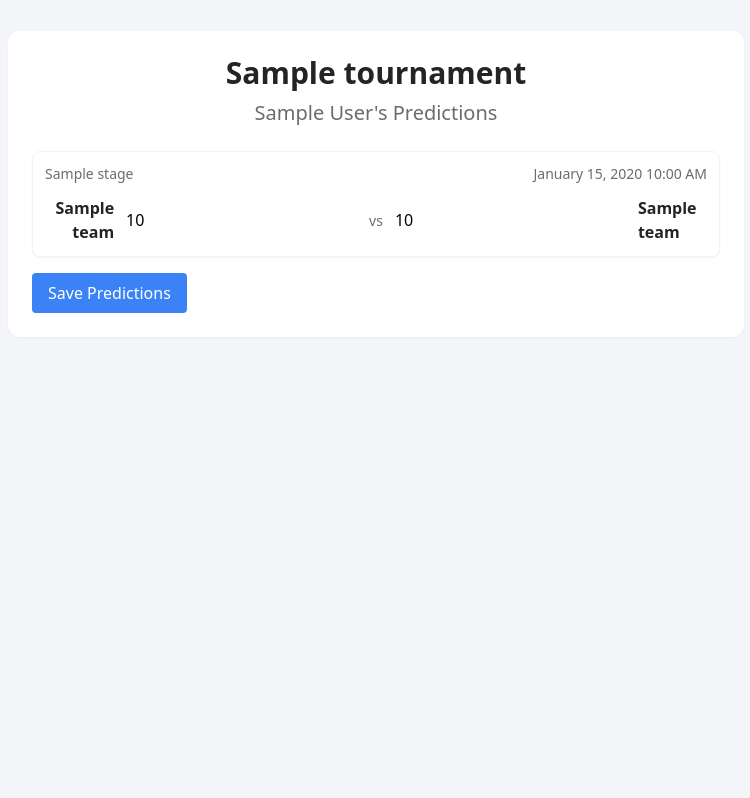
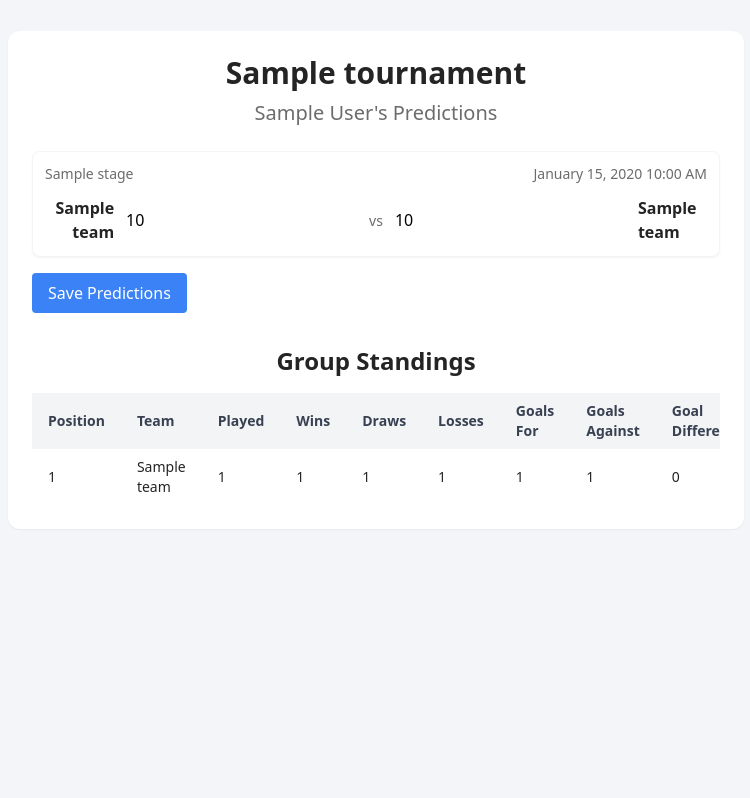
Before and after one commit to idanmel/hahimur, a Django app: page /tournaments/stage/1/friend/1/predictions/ in a window 1280 px wide. Shown: the part 117-915 px from the top of the page, without its empty margins (264-1014 px from the left). Run offline with Django 5.2, Linux system fonts and the light colour scheme; tables that the repository leaves empty hold one stand-in row (values such as "Sample post"); some libraries are stand-ins or nearby versions.

Commit message:
added group standings

```diff
--- a/tournaments/models.py
+++ b/tournaments/models.py
@@ -428,6 +428,7 @@ class GroupRow(models.Model):
                 fields=['friend', 'stage', 'team']
             )
         ]
+        ordering = ['position']
 
     def __str__(self):
         return f"{self.stage} || {self.team} || {self.position}"
@@ -443,7 +444,7 @@ class GroupRow(models.Model):
             "friend": serialize_friend(self.friend),
             "tournament": self.stage.tournament.serialize(),
             "stage": self.stage.serialize(),
-            "team": self.team.serialize(),
+            "team": self.team,
             "position": self.position,
             "points": self.points,
             "played": self.pld,
--- a/tournaments/templates/tournaments/tofes_2024.html
+++ b/tournaments/templates/tournaments/tofes_2024.html
@@ -64,6 +64,46 @@
         <button type="submit" class="mt-4 bg-blue-500 text-white py-2 px-4 rounded hover:bg-blue-600">Save Predictions</button>
       </form>
       {% endif %}
+      {% if group_table %}
+      <div class="mt-8">
+        <h2 class="text-2xl font-bold text-center text-[#242424] mb-4">Group Standings</h2>
+        <div class="overflow-x-auto">
+          <table class="table-auto w-full text-sm text-left text-[#242424] border-collapse">
+            <thead class="bg-gray-100 text-gray-700">
+              <tr>
+                <th class="px-4 py-2">Position</th>
+                <th class="px-4 py-2">Team</th>
+                <th class="px-4 py-2">Played</th>
+                <th class="px-4 py-2">Wins</th>
+                <th class="px-4 py-2">Draws</th>
+                <th class="px-4 py-2">Losses</th>
+                <th class="px-4 py-2">Goals For</th>
+                <th class="px-4 py-2">Goals Against</th>
+                <th class="px-4 py-2">Goal Difference</th>
+                <th class="px-4 py-2">Points</th>
+              </tr>
+            </thead>
+            <tbody>
+              {% for row in group_table %}
+              <tr class="{% if forloop.counter|divisibleby:2 %}bg-gray-50{% endif %}">
+                <td class="px-4 py-2">{{ row.position }}</td>
+                <td class="px-4 py-2">{{ row.team.name }}</td>
+                <td class="px-4 py-2">{{ row.played }}</td>
+                <td class="px-4 py-2">{{ row.wins }}</td>
+                <td class="px-4 py-2">{{ row.draws }}</td>
+                <td class="px-4 py-2">{{ row.losses }}</td>
+                <td class="px-4 py-2">{{ row.goals_for }}</td>
+                <td class="px-4 py-2">{{ row.goals_against }}</td>
+                <td class="px-4 py-2">{{ row.goal_difference }}</td>
+                <td class="px-4 py-2 font-bold">{{ row.points }}</td>
+              </tr>
+              {% endfor %}
+            </tbody>
+          </table>
+        </div>
+      </div>
+      {% endif %}
+
     </div>
   </div>
 </div>
--- a/tournaments/views.py
+++ b/tournaments/views.py
@@ -7,7 +7,8 @@ from django.urls import reverse_lazy
 from django.views import View
 
 from .forms import PredictionForm
-from .models import Match, GroupPrediction, PredictionResult, Stage, StagePoint, TopScorerPoint, TotalPoint, Tournament
+from .models import GroupRow, Match, GroupPrediction, PredictionResult, Stage, StagePoint, TopScorerPoint, TotalPoint, \
+    Tournament
 
 
 def match(request, tournament_id, match_id):
@@ -141,6 +142,7 @@ class FriendPredictions(View):
         s = Stage.objects.get(pk=stage_id)
         f = User.objects.get(pk=friend_id)
         predictions = GroupPrediction.objects.filter(match__stage=s, friend=f).order_by('match__stage', 'match__start_time')
+        group_table = GroupRow.objects.filter(friend=friend_id, stage=stage_id)
 
         # Create a formset for the predictions
         PredictionFormSet = modelformset_factory(GroupPrediction, form=PredictionForm, extra=0)
@@ -151,6 +153,7 @@ class FriendPredictions(View):
             "tournament": s.tournament.serialize(),
             "friend": {"name": f"{f.first_name} {f.last_name}", "friend_id": f.pk},
             "formset": formset,
+            "group_table": [group_row.serialize() for group_row in group_table if group_row]
         }
         return render(request, "tournaments/tofes_2024.html", context)
 
```
Also changed, not shown: tournaments/static/tournaments/css/output.css (+17 -0 lines).
